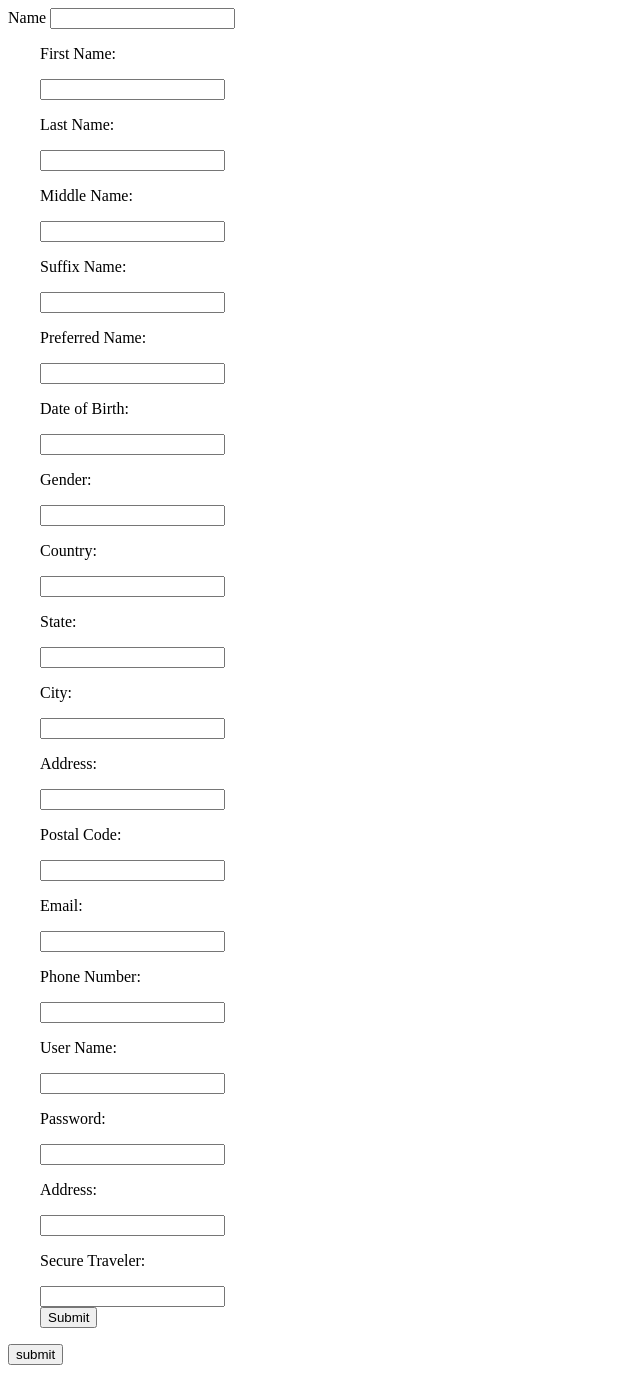
After one commit to chasejohnson3/IowaAirFlask, a Flask app: page /adduser in a window 1280 px wide. The commit adds this page. Shown: the whole page, without its empty margins (0-640 px from the left). Run offline with Flask 2, Linux system fonts and the light colour scheme.

Commit message:
Able to write a user with an id and first name to the user table in the database.

```diff
--- a/main.py
+++ b/main.py
@@ -8,10 +8,11 @@ from flask import Flask
 import uuid
 
 from werkzeug.utils import secure_filename
-
+import datetime
 app = Flask(__name__)
 
 import base64
+
 
 
 def dbconn():
@@ -26,6 +27,10 @@ def home():
 @app.route('/register')
 def register():
     return render_template('register.html')
+
+@app.route('/adduser')
+def addUser():
+    return render_template('AddUser.html')
 
 
 # @app.route('/result', methods=['POST', 'GET'])
@@ -49,6 +54,34 @@ def viewall():
     conn.close()
     return render_template("list.html", rows=data)
 
+@app.route('/adduser', methods=['POST', 'GET'])
+def users():
+    if request.method == 'POST':
+        # try:
+        nm = request.form['FlightName']
+
+        conn = dbconn()
+
+        sql = "INSERT INTO users(idusers, first_name) VALUES(%s, %s)"
+        cursor = conn.cursor()
+
+        id = get_uuid()
+        print("UUID is " + str(id))
+        cursor.execute(sql, (id, nm))
+        # cursor.execute("INSERT INTO users(idusers, first_name) VALUES("+id+",'"+nm+"')")
+        # cursor.execute("INSERT INTO users(idusers, first_name) VALUES(7,'"+nm+"')")
+        # cursor.execute("INSERT INTO users(idusers, first_name) VALUES(8,'test')")
+
+
+        conn.commit()
+        msg = "Record successfully added"
+        # except Exception as e:
+        #     print("ERR: ",e)
+        #     msg = "Error in Insert operation"
+        #     conn.rollback()
+        # finally:
+        return render_template("users.html", result=request.form, msg=msg)
+        conn.close()
 
 @app.route('/addrec', methods=['POST', 'GET'])
 def addrec():
@@ -58,12 +91,12 @@ def addrec():
 
         conn = dbconn()
 
-        sql = "INSERT INTO flights(idflights, Departing_City) VALUES(%d, %s)"
+        # sql = "INSERT INTO users(idflights, Departing_City) VALUES(%d, %s)"
         cursor = conn.cursor()
         # id = uuid.uuid4()
         # print("UUID is " + id)
         # cursor.execute(sql, (2, nm))
-        cursor.execute("INSERT INTO flights(idflights, Departing_City) VALUES(4,'test')")
+        cursor.execute("INSERT INTO users(idusers, first_name) VALUES(4,'test')")
         conn.commit()
         msg = "Record successfully added"
         # except Exception as e:
@@ -74,6 +107,10 @@ def addrec():
         return render_template("addrec.html", result=request.form, msg=msg)
         conn.close()
 
+def get_uuid():
+    id = str(datetime.datetime.now().year) + str(datetime.datetime.now().month) + str(datetime.datetime.now().day) + str(
+    datetime.datetime.now().hour) + str(datetime.datetime.now().second)
+    return id
 
 if __name__ == '__main__':
     app.run(debug=True)
--- /dev/null
+++ b/templates/AddUser.html
@@ -0,0 +1,106 @@
+<html>
+<body>
+
+<form action="http://localhost:5000/adduser" method="POST" enctype="multipart/form-data" >
+    <p>Name <input type="text" name="FlightName"/></p>
+    <!--<form action="ManagerAddUser.jsp" method="post">-->
+                <div style="width: 1200px; margin-left: auto; margin-right: auto;">
+
+                <div>
+                <p class="data">First Name:</p>
+                <input class="data" name="first_name"/>
+                </div>
+
+                <div>
+                <p class="data">Last Name:</p>
+                <input class="data" name="last_name"/>
+                </div>
+
+                <div>
+                <p class="data">Middle Name:</p>
+                <input class="data" name="middle_name"/>
+                </div>
+
+                <div>
+                <p class="data">Suffix Name:</p>
+                <input class="data" name="suffix"/>
+                </div>
+
+                <div>
+                <p class="data">Preferred Name:</p>
+                <input class="data" name="preferred_name"/>
+                </div>
+
+                <div>
+                <p class="data">Date of Birth:</p>
+                <input class="data" name="date_of_birth"/>
+                </div>
+
+                <div>
+                <p class="data">Gender:</p>
+                <input class="data" name="gender"/>
+                </div>
+
+                <div>
+                <p class="data">Country:</p>
+                <input class="data" name="country"/>
+                </div>
+
+                <div>
+                <p class="data">State:</p>
+                <input class="data" name="state"/>
+                </div>
+
+                <div>
+                <p class="data">City:</p>
+                <input class="data" name="city"/>
+                </div>
+
+                <div>
+                <p class="data">Address:</p>
+                <input class="data" name="address"/>
+                </div>
+
+                <div>
+                <p class="data">Postal Code:</p>
+                <input class="data" name="postal_code"/>
+                </div>
+
+                <div>
+                <p class="data">Email:</p>
+                <input class="data" name="email"/>
+                </div>
+
+                <div>
+                <p class="data">Phone Number:</p>
+                <input class="data" name="phone_number"/>
+                </div>
+
+                <div>
+                <p class="data">User Name:</p>
+                <input class="data" name="user_name"/>
+                </div>
+
+                <div>
+                <p class="data">Password:</p>
+                <input class="data" name="password"/>
+                </div>
+
+                <div>
+                <p class="data">Address:</p>
+                <input class="data" name="address"/>
+                </div>
+
+                <div>
+                <p class="data">Secure Traveler:</p>
+                <input class="data" name="secure_traveler"/>
+                </div>
+
+                <input type="submit" value="Submit">
+            </div>
+        <!--</form>-->
+    <p><input type="submit" value="submit"/></p>
+</form>
+
+</body>
+</html>
--- a/templates/home.html
+++ b/templates/home.html
@@ -7,7 +7,7 @@
 <body>
 <p>Welcome</p>
 
-<a href="/register">Register</a>
+<a href="/adduser">Register</a>
 
 <br>
 <br>
```
Also changed, not shown: templates/users.html (added, +22 -0 lines).
